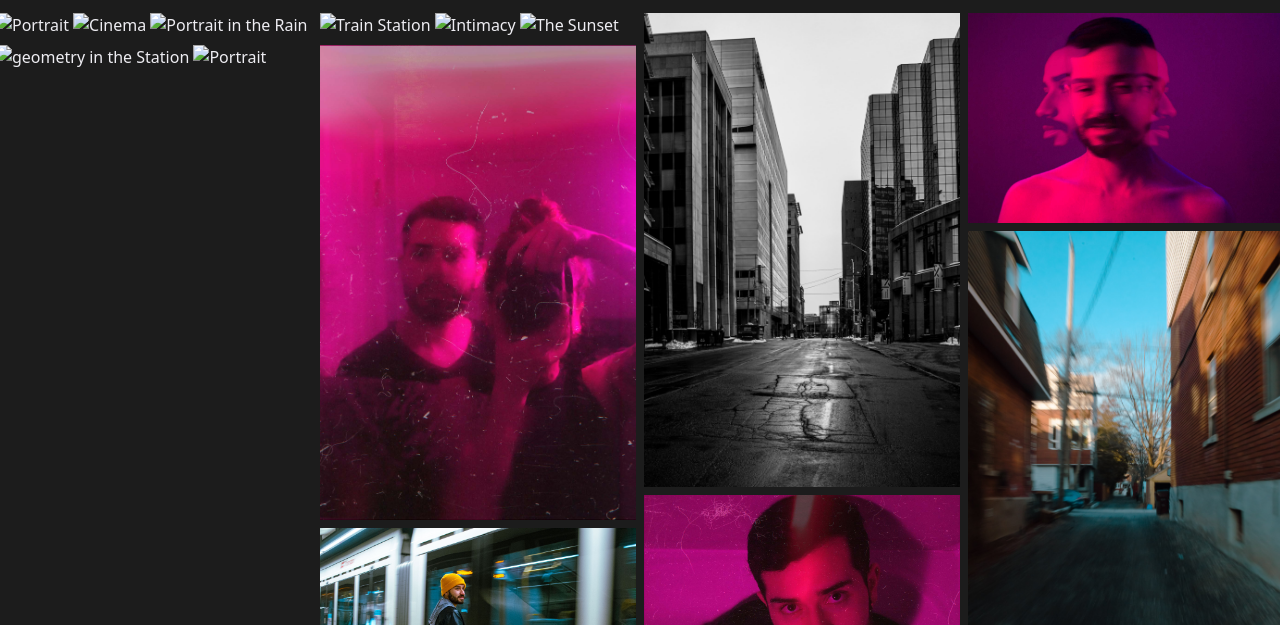
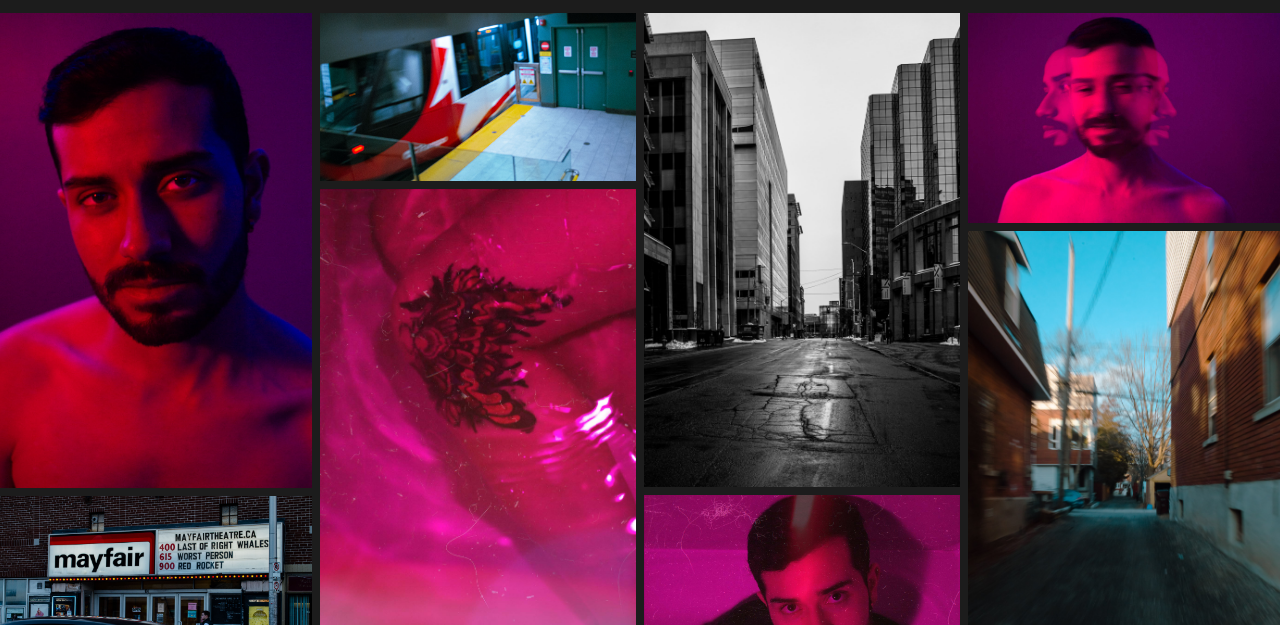
Before and after one commit to ordu0003/final-project, a plain HTML site: page work-photography.html in a window 1280 px wide. Shown: the part 175-800 px from the top of the page. Drawn offline with nearby package versions, Linux system fonts and the light colour scheme; the site is published under a folder, as on GitHub Pages, so addresses that start at the root find nothing.

Commit message:
add image to fix broken link

```diff
--- a/work-photography.html
+++ b/work-photography.html
@@ -165,16 +165,16 @@
             <!-- Photo Grid -->
             <div class="row">
                 <div class="column">
-                    <img class="img-fluid" src="/images/session-2-2.jpg" alt="Portrait" style="width:100%">
-                    <img class="img-fluid" src="/images/session-3-13.jpg" alt="Cinema" style="width:100%">
-                    <img class="img-fluid" src="/images/session-4-2.jpg" alt="Portrait in the Rain" style="width:100%">
-                    <img class="img-fluid" src="/images/session-3-6.jpg" alt="geometry in the Station"  style="width:100%">
-                    <img class="img-fluid" src="/images/session-2-6.jpg" alt="Portrait" style="width:100%">
+                    <img class="img-fluid" src="images/session-2-2.jpg" alt="Portrait" style="width:100%">
+                    <img class="img-fluid" src="images/session-3-13.jpg" alt="Cinema" style="width:100%">
+                    <img class="img-fluid" src="images/session-4-2.jpg" alt="Portrait in the Rain" style="width:100%">
+                    <img class="img-fluid" src="images/session-3-6.jpg" alt="geometry in the Station"  style="width:100%">
+                    <img class="img-fluid" src="images/session-2-6.jpg" alt="Portrait" style="width:100%">
                 </div>
                 <div class="column">
-                    <img class="img-fluid" src="/images/session-3-7.jpg" alt="Train Station" style="width:100%">
-                    <img class="img-fluid" src="/images/session-2-8.jpg"alt="Intimacy" style="width:100%">
-                    <img class="img-fluid" src="/images/session-3-9.jpg" alt="The Sunset" style="width:100%">
+                    <img class="img-fluid" src="images/session-3-7.jpg" alt="Train Station" style="width:100%">
+                    <img class="img-fluid" src="images/session-2-8.jpg"alt="Intimacy" style="width:100%">
+                    <img class="img-fluid" src="images/session-3-9.jpg" alt="The Sunset" style="width:100%">
                     <img class="img-fluid" src="images/session-2-14.jpg" alt="Intimacy" style="width:100%">
                     <img class="img-fluid" src="images/session-4-3.jpg" alt="Portrait in the Rain" style="width:100%">
                 </div>
```
Also changed, not shown: images/main-banner.gif (added).
